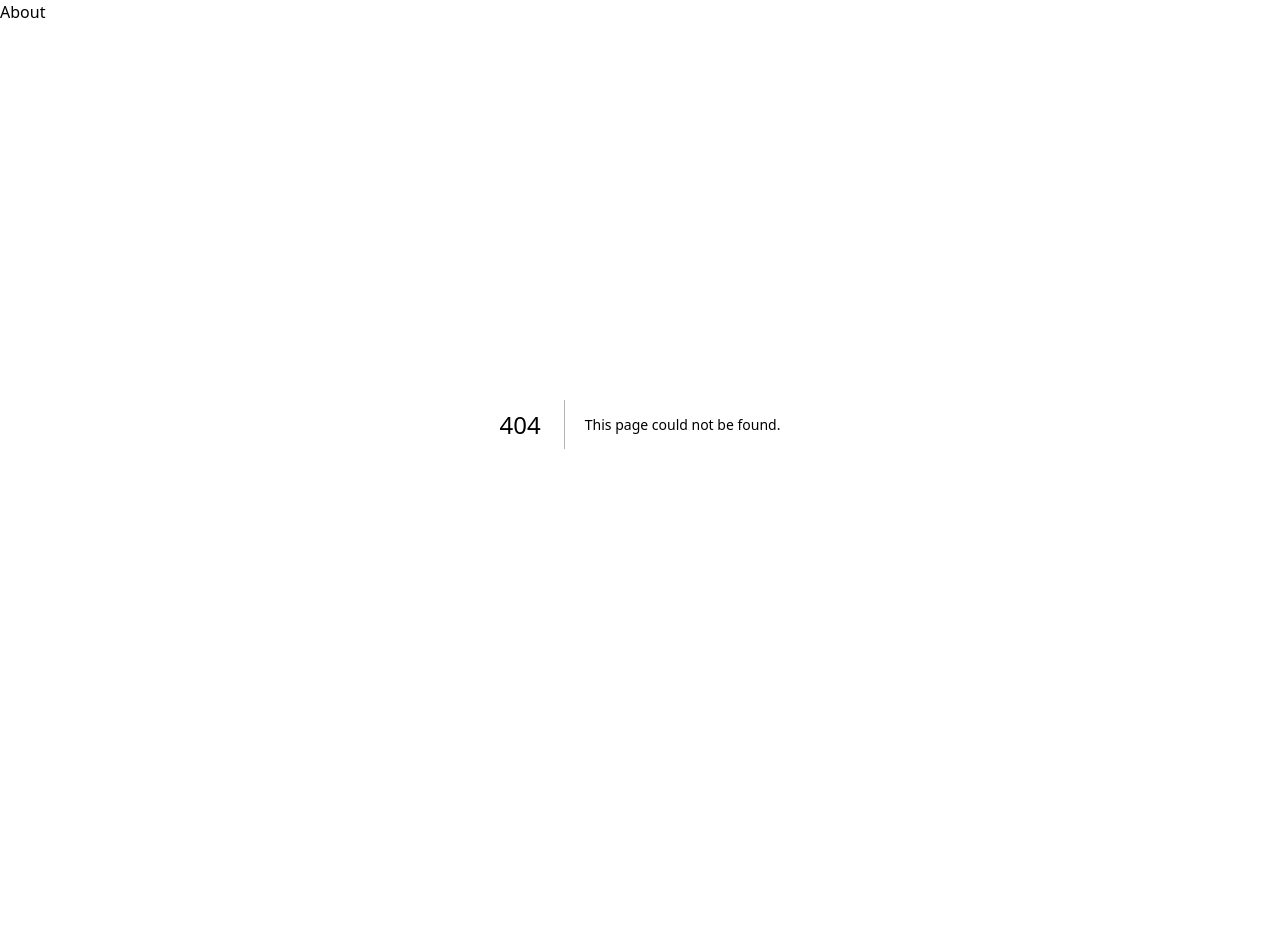
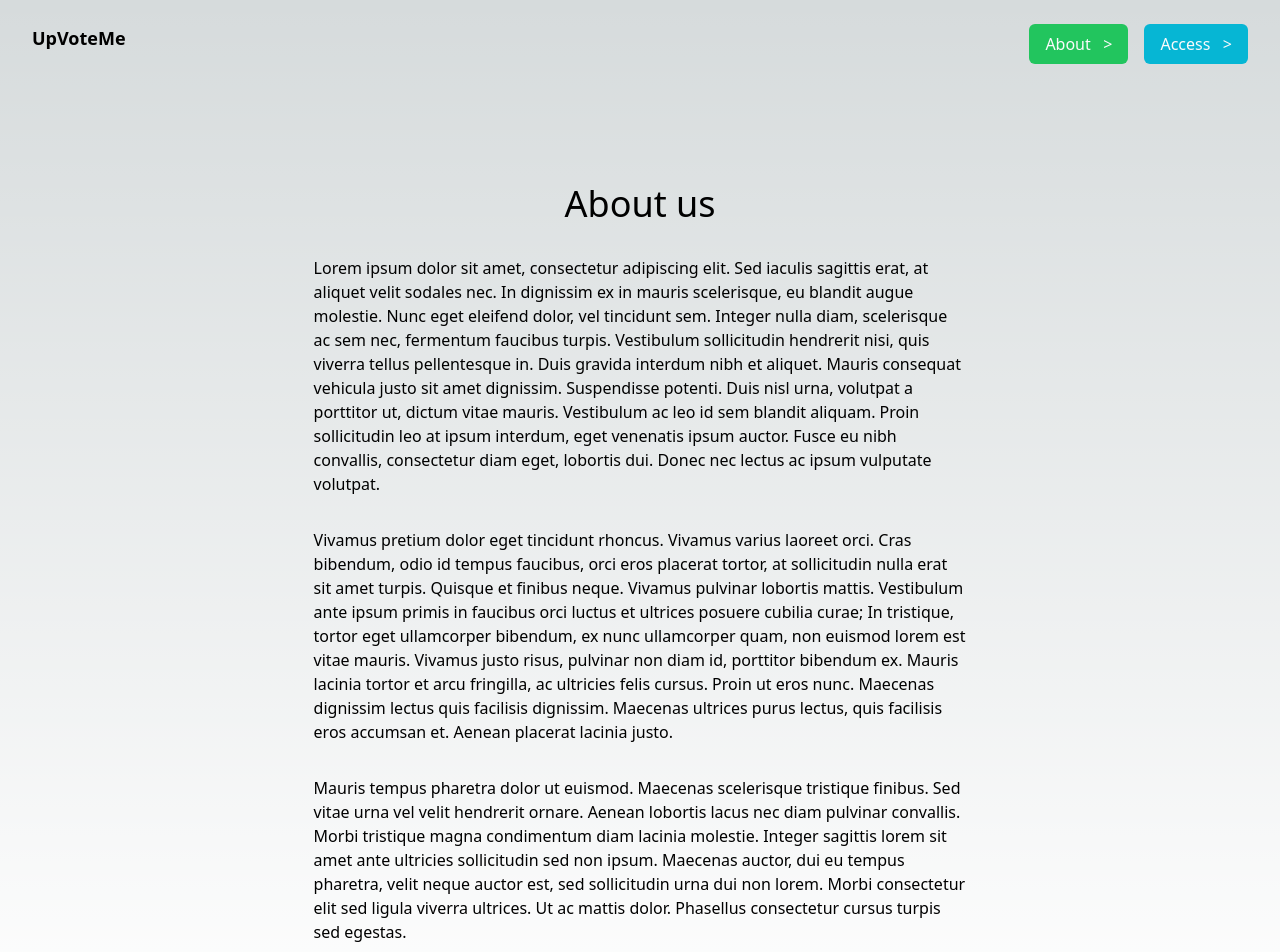
Before and after one commit to ToineF/next-js-test, a Next.js app: page /about in a window 1280 px wide. Before the commit this address had no page. Shown: the top 952 px of the page. Before the commit the page ends 824 px from the top, so only its background shows below. Built offline with nearby package versions, Linux system fonts and the light colour scheme.

Commit message:
about home and layout pages

```diff
--- a/src/pages/about.js/index.js
+++ /dev/null
@@ -1,3 +0,0 @@
-export default function About() {
-  return <h1>Hello World</h1>;
-}
--- /dev/null
+++ b/src/pages/about/index.js
@@ -0,0 +1,46 @@
+export default function About() {
+  return (
+    <main className="flex min-h-screen flex-col items-center justify-start gap-8 p-24">
+      <h1 className="text-4xl">About us</h1>
+      <div className="flex flex-col justify-center gap-8 w-3/5">
+        <p>
+          Lorem ipsum dolor sit amet, consectetur adipiscing elit. Sed iaculis
+          sagittis erat, at aliquet velit sodales nec. In dignissim ex in mauris
+          scelerisque, eu blandit augue molestie. Nunc eget eleifend dolor, vel
+          tincidunt sem. Integer nulla diam, scelerisque ac sem nec, fermentum
+          faucibus turpis. Vestibulum sollicitudin hendrerit nisi, quis viverra
+          tellus pellentesque in. Duis gravida interdum nibh et aliquet. Mauris
+          consequat vehicula justo sit amet dignissim. Suspendisse potenti. Duis
+          nisl urna, volutpat a porttitor ut, dictum vitae mauris. Vestibulum ac
+          leo id sem blandit aliquam. Proin sollicitudin leo at ipsum interdum,
+          eget venenatis ipsum auctor. Fusce eu nibh convallis, consectetur diam
+          eget, lobortis dui. Donec nec lectus ac ipsum vulputate volutpat.
+        </p>
+        <p>
+          Vivamus pretium dolor eget tincidunt rhoncus. Vivamus varius laoreet
+          orci. Cras bibendum, odio id tempus faucibus, orci eros placerat
+          tortor, at sollicitudin nulla erat sit amet turpis. Quisque et finibus
+          neque. Vivamus pulvinar lobortis mattis. Vestibulum ante ipsum primis
+          in faucibus orci luctus et ultrices posuere cubilia curae; In
+          tristique, tortor eget ullamcorper bibendum, ex nunc ullamcorper quam,
+          non euismod lorem est vitae mauris. Vivamus justo risus, pulvinar non
+          diam id, porttitor bibendum ex. Mauris lacinia tortor et arcu
+          fringilla, ac ultricies felis cursus. Proin ut eros nunc. Maecenas
+          dignissim lectus quis facilisis dignissim. Maecenas ultrices purus
+          lectus, quis facilisis eros accumsan et. Aenean placerat lacinia
+          justo.
+        </p>
+        <p>
+          Mauris tempus pharetra dolor ut euismod. Maecenas scelerisque
+          tristique finibus. Sed vitae urna vel velit hendrerit ornare. Aenean
+          lobortis lacus nec diam pulvinar convallis. Morbi tristique magna
+          condimentum diam lacinia molestie. Integer sagittis lorem sit amet
+          ante ultricies sollicitudin sed non ipsum. Maecenas auctor, dui eu
+          tempus pharetra, velit neque auctor est, sed sollicitudin urna dui non
+          lorem. Morbi consectetur elit sed ligula viverra ultrices. Ut ac
+          mattis dolor. Phasellus consectetur cursus turpis sed egestas.{" "}
+        </p>
+      </div>
+    </main>
+  );
+}
--- /dev/null
+++ b/src/pages/access/index.js
@@ -0,0 +1,17 @@
+export default function Access() {
+  return (
+    <main className="flex min-h-screen flex-col items-center justify-start gap-8 p-24">
+      <div>
+        <h1>UpVote Comments or Express yourself!</h1>
+      </div>
+      <form className="flex flex-row gap-2">
+        <div>
+          <p className="border border-green-600">Say something</p>
+        </div>
+        <input className="border border-green-600" />
+        <button className="border border-green-600">Share</button>
+      </form>
+      <div>No Comments To Upvote Yet!</div>
+    </main>
+  );
+}
--- a/src/pages/index.js
+++ b/src/pages/index.js
@@ -1,24 +1,9 @@
-import Image from "next/image";
-import { Inter } from "next/font/google";
-
-const inter = Inter({ subsets: ["latin"] });
-
 export default function Home() {
   return (
-    <main
-      className={`flex min-h-screen flex-col items-center justify-start gap-8 p-24 ${inter.className}`}
-    >
-      <div>
-        <h1>UpVote Comments or Express yourself!</h1>
-      </div>
-      <form className="flex flex-row gap-2">
-        <div>
-          <p className="border border-green-600">Say something</p>
-        </div>
-        <input className="border border-green-600" />
-        <button className="border border-green-600">Share</button>
-      </form>
-      <div>No Comments To Upvote Yet!</div>
+    <main className="flex min-h-screen flex-col items-center justify-start gap-8 p-24">
+      <h1 className="text-5xl">
+        Welcome to <span className="text-red-600">UpVoteMe!</span>
+      </h1>
     </main>
   );
 }
--- a/src/pages/layout.js
+++ b/src/pages/layout.js
@@ -3,9 +3,25 @@ import Link from "next/link";
 export default function Layout({ children }) {
   return (
     <>
-      <Link href={"/about"}>
-        <button>About</button>
-      </Link>
+      <div className="flex justify-between py-6 px-8">
+        <div className="font-bold text-lg">
+          <Link href={"/"}>
+            <button>UpVoteMe</button>
+          </Link>
+        </div>
+        <div className="flex gap-4">
+          <Link href={"/about"}>
+            <button className="rounded-md px-4 py-2 bg-green-500 text-gray-50 hover:bg-green-600">
+              About&nbsp;&nbsp;&nbsp;&gt;
+            </button>
+          </Link>
+          <Link href={"/access"}>
+            <button className="rounded-md px-4 py-2 bg-cyan-500 text-gray-50 hover:bg-cyan-600">
+              Access&nbsp;&nbsp;&nbsp;&gt;
+            </button>
+          </Link>
+        </div>
+      </div>
       {children}
     </>
   );
```
